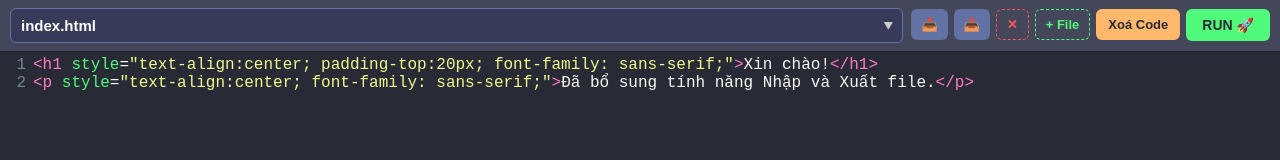
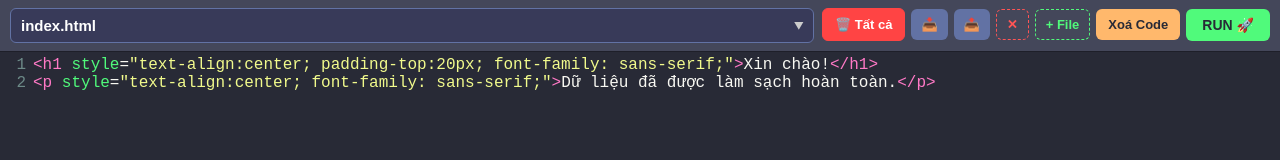
Before and after one commit to quy22022023-create/khodao, a plain HTML site: page index.html in a window 1280 px wide. Drawn offline with nearby package versions, Linux system fonts and the light colour scheme.

Commit message:
Update index.html

```diff
--- a/index.html
+++ b/index.html
@@ -2,7 +2,13 @@
 <html lang="vi">
 <head>
     <meta charset="UTF-8">
-    <meta name="viewport" content="width=device-width, initial-scale=1.0, maximum-scale=1.0, user-scalable=no">
+    <meta name="viewport" content="width=device-width, initial-scale=1.0, maximum-scale=1.0, user-scalable=no, viewport-fit=cover">
+
+    <meta name="apple-mobile-web-app-capable" content="yes">
+    <meta name="apple-mobile-web-app-status-bar-style" content="black-translucent">
+    <meta name="apple-mobile-web-app-title" content="iOS Editor">
+    <meta name="theme-color" content="#282a36">
+
     <title>iOS Code Editor Pro</title>
 
     <link rel="stylesheet" href="https://cdnjs.cloudflare.com/ajax/libs/codemirror/5.65.13/codemirror.min.css">
@@ -23,7 +29,12 @@
             --action: #8be9fd;
             --text-light: #f8f8f2;
         }
-        * { box-sizing: border-box; margin: 0; padding: 0; }
+        * {
+            box-sizing: border-box;
+            margin: 0;
+            padding: 0;
+            -webkit-tap-highlight-color: transparent;
+        }
 
         body, html {
             width: 100%; height: 100%;
@@ -36,11 +47,12 @@
         /* Header Toolbar */
         .header {
             display: flex; align-items: center; justify-content: space-between;
-            background: var(--header); padding: 8px 10px; border-bottom: 1px solid #1e1f29;
-            flex-wrap: wrap; gap: 8px; /* Cho phép rớt dòng nếu màn hình quá nhỏ */
+            background: var(--header);
+            padding: max(8px, env(safe-area-inset-top)) 10px 8px 10px;
+            border-bottom: 1px solid #1e1f29;
+            flex-wrap: wrap; gap: 8px;
         }
 
-        /* Dropdown chọn file */
         .file-selector-wrapper {
             flex: 1;
             min-width: 120px;
@@ -58,14 +70,19 @@
             content: '▼'; position: absolute; right: 10px; font-size: 10px; color: #ccc; pointer-events: none;
         }
 
-        /* Nhóm nút công cụ */
-        .tools { display: flex; gap: 6px; align-items: center; flex-wrap: nowrap; overflow-x: auto; padding-bottom: 2px; }
+        .tools {
+            display: flex; gap: 6px; align-items: center; flex-wrap: nowrap;
+            overflow-x: auto; padding-bottom: 2px;
+            -webkit-overflow-scrolling: touch;
+        }
         .tools::-webkit-scrollbar { display: none; }
 
         .btn {
             border: none; padding: 8px 12px; border-radius: 6px;
             font-weight: bold; font-size: 13px; cursor: pointer;
             white-space: nowrap; display: flex; align-items: center; justify-content: center;
+            -webkit-user-select: none;
+            user-select: none;
         }
         .btn-action { background: #6272a4; color: white; padding: 8px 10px; }
         .btn-add { background: transparent; color: var(--accent); border: 1px dashed var(--accent); padding: 7px 10px; }
@@ -73,10 +90,13 @@
         .btn-clear { background: var(--warning); color: #282a36; }
         .btn-run { background: var(--accent); color: #282a36; font-size: 14px; padding: 8px 16px; }
 
-        /* Khu vực Code */
+        /* Nút mới: Xoá tất cả dữ liệu */
+        .btn-reset { background: #ff4444; color: white; border: 1px solid #ff4444; }
+
         .editor-wrapper {
             flex: 1; position: relative;
             display: flex; flex-direction: column;
+            padding-bottom: env(safe-area-inset-bottom);
         }
         .CodeMirror {
             position: absolute; top: 0; left: 0; right: 0; bottom: 0;
@@ -84,7 +104,6 @@
             font-size: 16px;
         }
 
-        /* Cửa sổ Preview Toàn Màn Hình */
         #preview-overlay {
             position: fixed; top: 0; left: 0; width: 100vw; height: 100vh;
             background: white; z-index: 9999;
@@ -98,9 +117,9 @@
 
         .preview-header {
             display: flex; justify-content: space-between; align-items: center;
-            background: #f8f8f8; padding: 12px 15px;
+            background: #f8f8f8;
+            padding: max(12px, env(safe-area-inset-top)) 15px 12px 15px;
             border-bottom: 1px solid #ddd;
-            padding-top: env(safe-area-inset-top, 15px);
         }
         .preview-title { color: #333; font-weight: bold; font-size: 16px; }
         .btn-close-preview {
@@ -108,7 +127,7 @@
             padding: 8px 16px; border-radius: 20px; font-weight: bold; font-size: 14px;
         }
 
-        iframe { width: 100%; height: 100%; border: none; flex: 1; background: white; }
+        iframe { width: 100%; height: 100%; border: none; flex: 1; background: white; padding-bottom: env(safe-area-inset-bottom); }
     </style>
 </head>
 <body>
@@ -121,6 +140,7 @@
         </div>
 
         <div class="tools">
+            <button class="btn btn-reset" onclick="resetAllData()" title="Xoá tất cả dữ liệu & Reset app">🗑️ Tất cả</button>
             <button class="btn btn-action" onclick="document.getElementById('file-input').click()" title="Nhập file">📥</button>
             <button class="btn btn-action" onclick="exportCurrentFile()" title="Xuất file">📤</button>
             <button class="btn btn-del" onclick="deleteCurrentFile()" title="Xoá file hiện tại">✕</button>
@@ -143,12 +163,14 @@
     </div>
 
     <script>
-        // Khởi tạo dữ liệu
-        let files = JSON.parse(localStorage.getItem('ios_editor_pro_files')) || {
-            'index.html': { mode: 'htmlmixed', content: '<h1 style="text-align:center; padding-top:20px; font-family: sans-serif;">Xin chào!</h1>\n<p style="text-align:center; font-family: sans-serif;">Đã bổ sung tính năng Nhập và Xuất file.</p>' },
+        // Khởi tạo dữ liệu mặc định
+        const defaultFiles = {
+            'index.html': { mode: 'htmlmixed', content: '<h1 style="text-align:center; padding-top:20px; font-family: sans-serif;">Xin chào!</h1>\n<p style="text-align:center; font-family: sans-serif;">Dữ liệu đã được làm sạch hoàn toàn.</p>' },
             'style.css': { mode: 'css', content: 'body { background: #f0f0f0; color: #333; }' },
-            'script.js': { mode: 'javascript', content: 'console.log("App đã khởi chạy!");' }
+            'script.js': { mode: 'javascript', content: 'console.log("App đã reset thành công!");' }
         };
+
+        let files = JSON.parse(localStorage.getItem('ios_editor_pro_files')) || defaultFiles;
         let currentFile = Object.keys(files)[0] || 'index.html';
 
         // Cấu hình CodeMirror
@@ -160,7 +182,6 @@
             tabSize: 4
         });
 
-        // Lắng nghe sự kiện gõ phím để lưu code
         editor.on("change", () => {
             if (files[currentFile]) {
                 files[currentFile].content = editor.getValue();
@@ -168,57 +189,43 @@
             }
         });
 
-        // Render danh sách file vào thẻ <select>
         function renderDropdown() {
             const selector = document.getElementById('file-selector');
             selector.innerHTML = '';
-
             for (let fileName in files) {
                 const option = document.createElement('option');
                 option.value = fileName;
                 option.innerText = fileName;
-                if (fileName === currentFile) {
-                    option.selected = true;
-                }
+                if (fileName === currentFile) option.selected = true;
                 selector.appendChild(option);
             }
         }
 
-        // Khi người dùng chọn file khác trong menu
         function onFileSelectChange() {
             const selector = document.getElementById('file-selector');
             switchFile(selector.value);
         }
 
-        // Chuyển đổi nội dung file trong Editor
         function switchFile(fileName) {
             currentFile = fileName;
             editor.setOption("mode", files[fileName].mode);
             editor.setValue(files[fileName].content);
             renderDropdown();
-
             setTimeout(() => editor.refresh(), 50);
         }
 
         function addNewFile() {
             let name = prompt("Tên file mới (VD: app.js, style.css):");
             if (!name) return;
-
-            // Nếu người dùng nhập trùng tên file đã có, tự động thêm số vào sau
             if (files[name]) {
                 let counter = 1;
                 let newName = `${name}_${counter}`;
-                while(files[newName]) {
-                    counter++;
-                    newName = `${name}_${counter}`;
-                }
+                while(files[newName]) { counter++; newName = `${name}_${counter}`; }
                 name = newName;
             }
-
             let mode = 'javascript';
             if (name.endsWith('.html')) mode = 'htmlmixed';
             else if (name.endsWith('.css')) mode = 'css';
-
             files[name] = { mode: mode, content: '' };
             switchFile(name);
         }
@@ -244,59 +251,47 @@
             }
         }
 
-        // --- CÁC HÀM XỬ LÝ NHẬP VÀ XUẤT FILE ---
+        // --- HÀM RESET TOÀN BỘ DỮ LIỆU ---
+        function resetAllData() {
+            const warning = "CẢNH BÁO: Hành động này sẽ xoá sạch TẤT CẢ các file hiện tại và đưa ứng dụng về trạng thái mặc định. Bạn có chắc chắn muốn tiếp tục không?";
+            if (confirm(warning)) {
+                localStorage.removeItem('ios_editor_pro_files');
+                location.reload(); // Tải lại trang để áp dụng cấu hình gốc
+            }
+        }
 
         function importFile(event) {
             const file = event.target.files[0];
             if (!file) return;
-
             const reader = new FileReader();
             reader.onload = function(e) {
                 const content = e.target.result;
                 let fileName = file.name;
-
-                // Tránh ghi đè file hiện có
-                if (files[fileName]) {
-                    fileName = "imported_" + fileName;
-                }
-
+                if (files[fileName]) fileName = "imported_" + fileName;
                 let mode = 'javascript';
                 if (fileName.endsWith('.html')) mode = 'htmlmixed';
                 else if (fileName.endsWith('.css')) mode = 'css';
-
                 files[fileName] = { mode: mode, content: content };
-
-                // Reset lại thẻ input để có thể import file cùng tên lần sau
                 event.target.value = '';
-
                 switchFile(fileName);
                 alert(`Đã nhập thành công file: ${fileName}`);
-            };
-            reader.onerror = function() {
-                alert("Đã xảy ra lỗi khi đọc file.");
             };
             reader.readAsText(file);
         }
 
         function exportCurrentFile() {
             if (!files[currentFile]) return;
-
             const content = files[currentFile].content;
             const blob = new Blob([content], { type: 'text/plain;charset=utf-8' });
             const url = URL.createObjectURL(blob);
-
             const a = document.createElement('a');
             a.href = url;
             a.download = currentFile;
-
-            // Thêm thẻ a vào DOM, click để tải, sau đó dọn dẹp
             document.body.appendChild(a);
             a.click();
             document.body.removeChild(a);
             URL.revokeObjectURL(url);
         }
-
-        // --- CÁC HÀM XỬ LÝ PREVIEW TOÀN MÀN HÌNH ---
 
         function closePreview() {
             const overlay = document.getElementById('preview-overlay');
@@ -307,22 +302,18 @@
         function runCode() {
             const overlay = document.getElementById('preview-overlay');
             overlay.classList.add('active');
-
             let html = files['index.html'] ? files['index.html'].content : '';
             let css = '', js = '';
-
             for (let f in files) {
                 if (f.endsWith('.css')) css += `<style>${files[f].content}</style>`;
                 if (f.endsWith('.js')) js += `<script>${files[f].content}<\/script>`;
             }
-
             const preview = document.getElementById('preview').contentWindow.document;
             preview.open();
             preview.write(html + css + js);
             preview.close();
         }
 
-        // Khởi động file mặc định khi load xong trang
         switchFile(currentFile);
     </script>
 </body>
```
